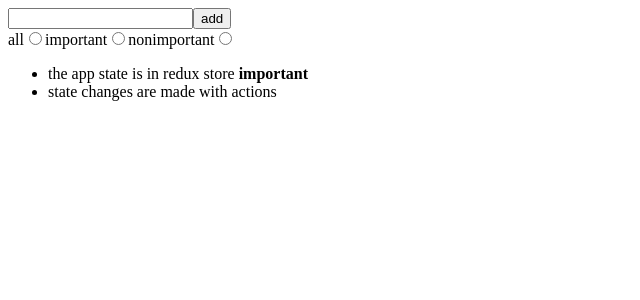
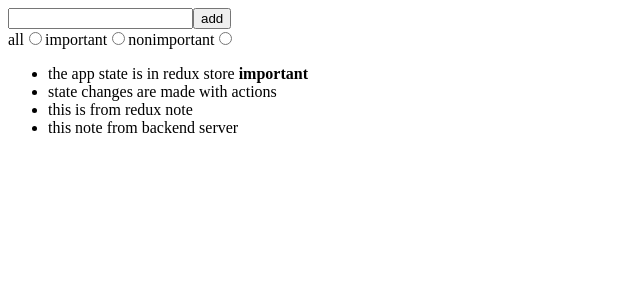
Before and after one commit to Nepsoul/redux-note-part6, a React (Create React App) app: page / in a window 1280 px wide. Shown: the top 300 px of the page, without its empty margins (0-640 px from the left). Built offline with nearby package versions, Linux system fonts and the light colour scheme; data requests are answered from the project's data file.

Commit message:
chore: creating new note by communicating with server(backend)

```diff
--- a/db.json
+++ b/db.json
@@ -9,6 +9,16 @@
       "content": "state changes are made with actions",
       "important": false,
       "id": 2
+    },
+    {
+      "content": "this is from redux note",
+      "important": false,
+      "id": 3
+    },
+    {
+      "content": "this note from backend server",
+      "important": false,
+      "id": 4
     }
   ]
 }
--- a/src/components/NewNote.js
+++ b/src/components/NewNote.js
@@ -1,14 +1,23 @@
 import { useDispatch } from "react-redux";
 import { createNote } from "../reducers/noteReducer";
+import noteServervice from "../services/notes";
 
 const NewNote = (props) => {
   const dispatch = useDispatch();
 
-  const addNote = (event) => {
-    event.preventDefault();
-    const content = event.target.note.value;
-    event.target.note.value = "";
-    dispatch(createNote(content));
+  // const addNote = (event) => {
+  //   event.preventDefault();
+  //   const content = event.target.note.value;
+  //   event.target.note.value = "";
+  //   dispatch(createNote(content));
+  // };
+
+  const addNote = async (e) => {
+    e.preventDefault();
+    const content = e.target.note.value;
+    e.target.note.value = "";
+    const newNote = await noteServervice.createNew(content);
+    dispatch(createNote(newNote));
   };
 
   return (
--- a/src/reducers/noteReducer.js
+++ b/src/reducers/noteReducer.js
@@ -20,12 +20,8 @@ const noteSlice = createSlice({
   initialState: [],
   reducers: {
     createNote(state, action) {
-      const content = action.payload;
-      state.push({
-        content,
-        important: false,
-        id: generateId(),
-      });
+      //state.push(action.payload);
+      return [...state, action.payload];
     },
     toggleImportanceOf(state, action) {
       const id = action.payload;
--- a/src/services/notes.js
+++ b/src/services/notes.js
@@ -7,4 +7,9 @@ const getAll = async () => {
   return response.data;
 };
 
-export default { getAll };
+const createNew = async (content) => {
+  const object = { content, important: false };
+  const response = await axios.post(baseUrl, object);
+  return response.data;
+};
+export default { getAll, createNew };
```
